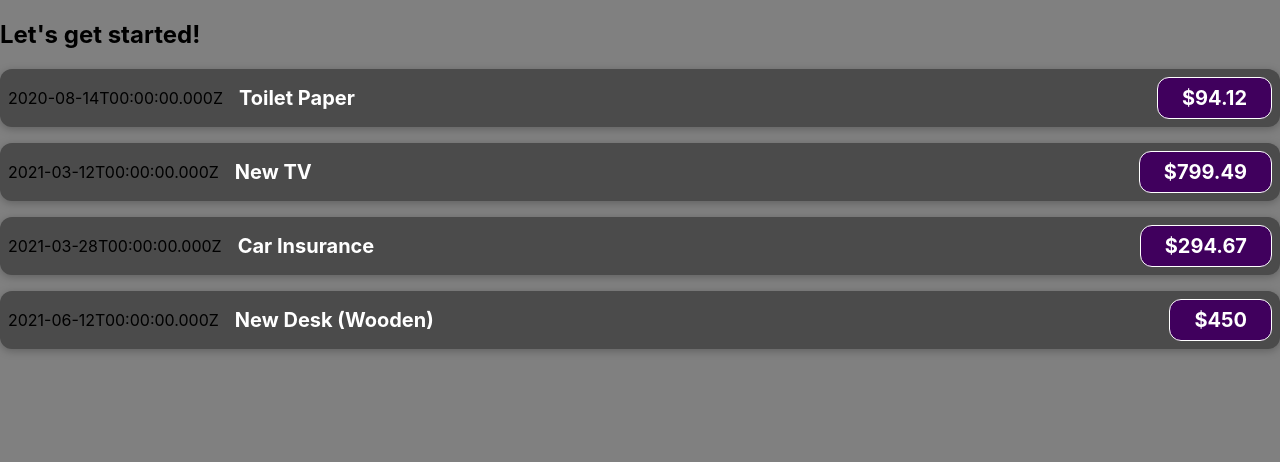
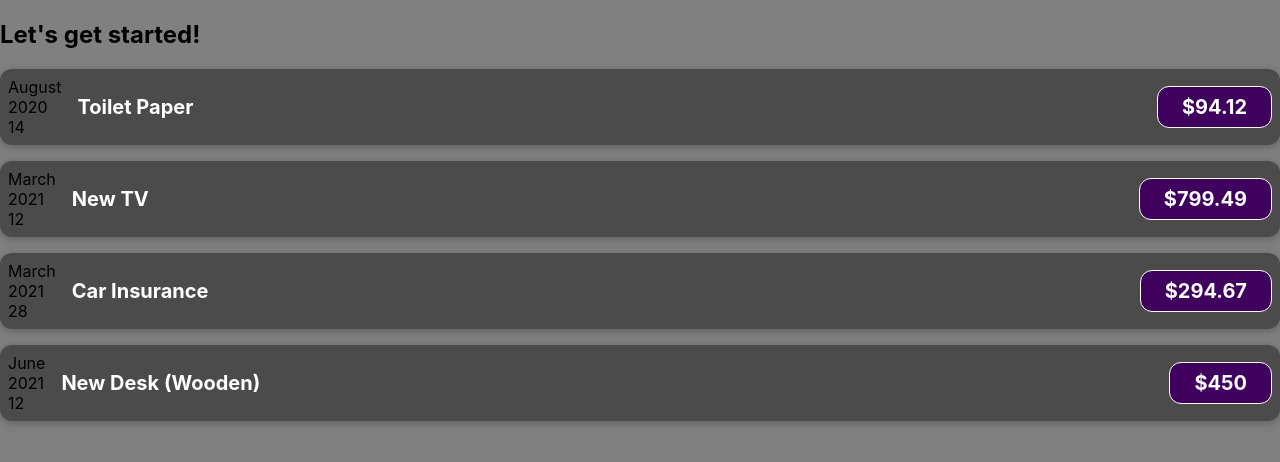
Before and after one commit to kjw-blog/react-complete-guide, a React (Create React App) app: page / in a window 1280 px wide. Shown: the top 462 px of the page. Built offline with nearby package versions, Linux system fonts and the light colour scheme.

Commit message:
Feat ) 컴포넌트 내부에서 일반 js문 사용하기

```diff
--- a/src/components/ExpenseItem.js
+++ b/src/components/ExpenseItem.js
@@ -1,9 +1,17 @@
 import './ExpenseItem.css';
 
 function ExpenseItem(props) {
+  const month = props.date.toLocaleString('en-US', { month: 'long' });
+  const year = props.date.getFullYear();
+  const day = props.date.toLocaleString('en-US', { day: '2-digit' });
+
   return (
     <div className="expense-item">
-      <div>{props.date.toISOString()}</div>
+      <div>
+        <div>{month}</div>
+        <div>{year}</div>
+        <div>{day}</div>
+      </div>
       <div className="expense-item__description">
         <h2>{props.title}</h2>
         <div className="expense-item__price">${props.amount}</div>
```
Also changed, not shown: memo/section3_리액트 기초 및 실습컴포넌트/10.컴포넌트에 일반 JavaScript 논리 추가하기 컴포넌트를 여러 컴포넌트로 분할하기.md (added, +20 -0 lines), memo/section3_리액트 기초 및 실습컴포넌트/8.JSX에서 동적 데이터 출력 및 표현식 작업하기.md (added, +28 -0 lines), memo/section3_리액트 기초 및 실습컴포넌트/9.props를 통해 데이터 전달하기.md (renamed from memo/section3_리액트 기초 및 실습컴포넌트/8.props를 통해 데이터 전달하기.md).
